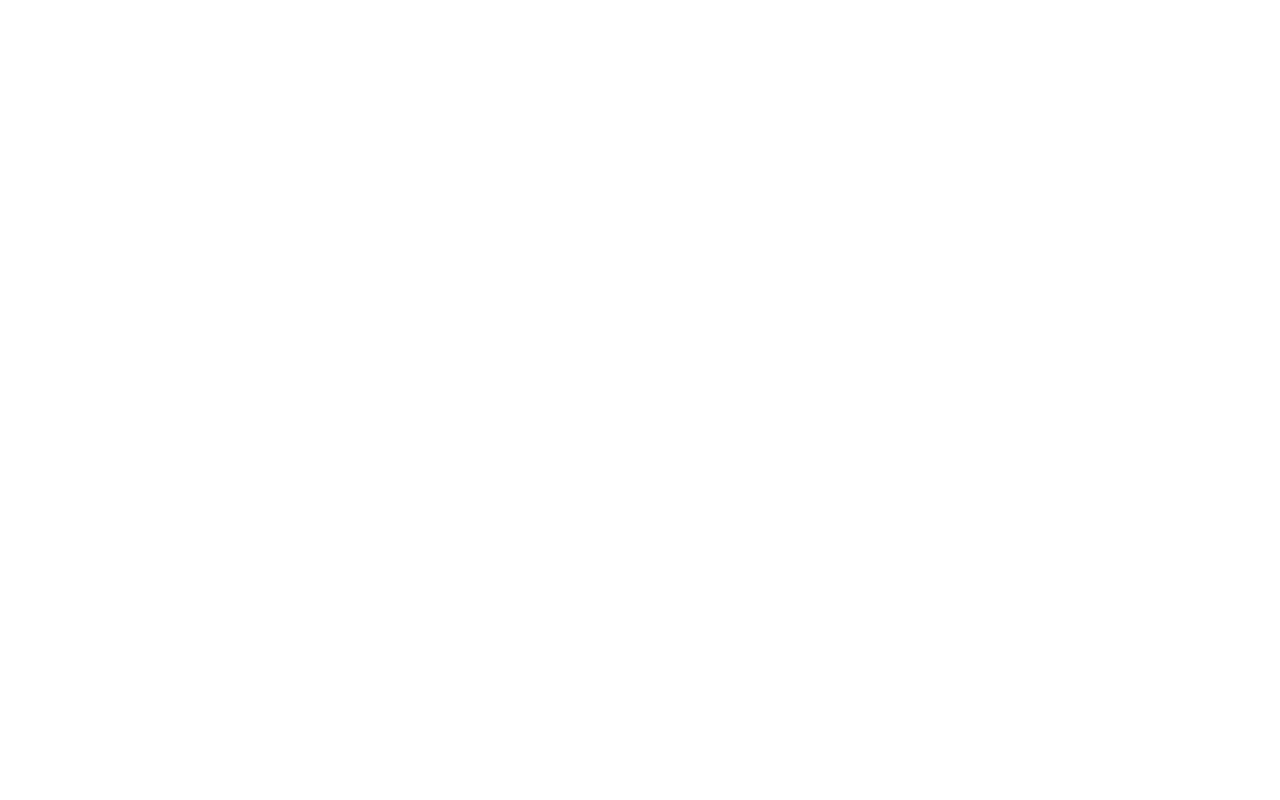
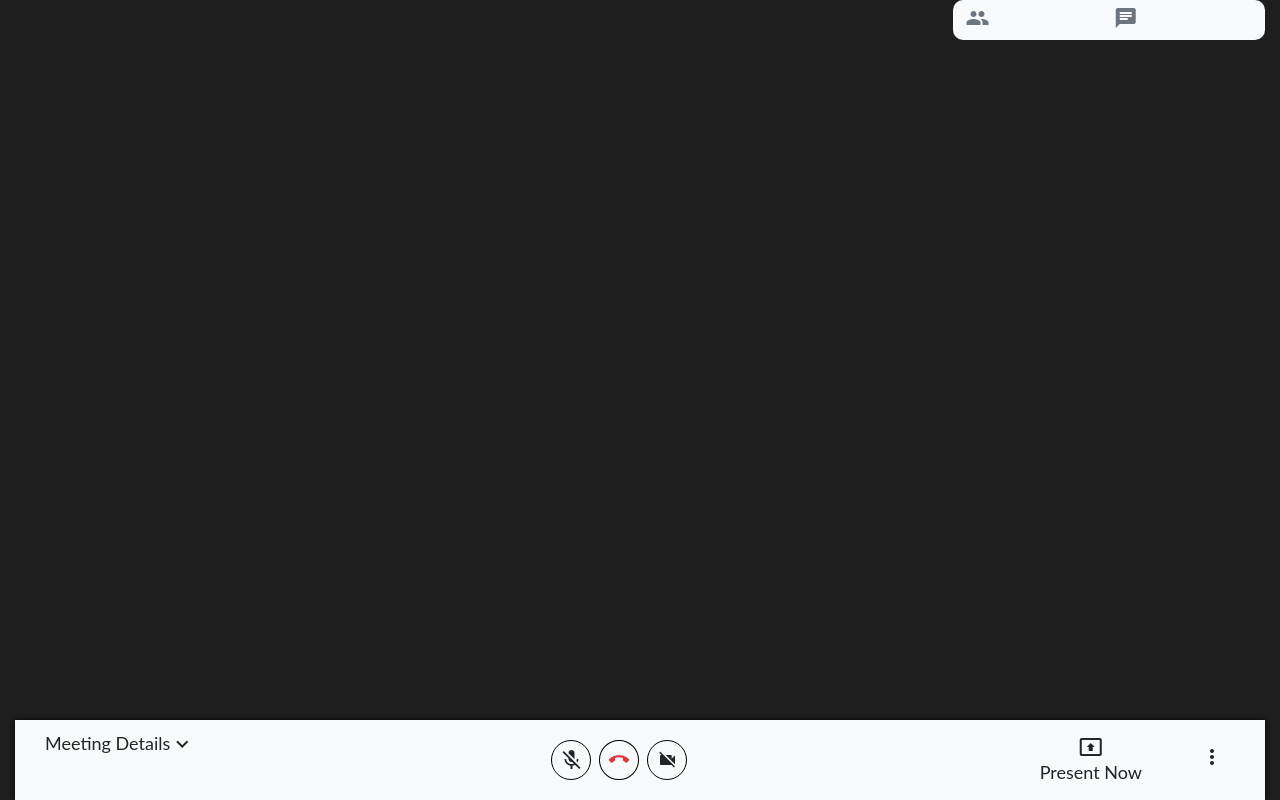
Before and after one commit to ganeshbhandarkar/surge, a website: page index.html in a window 1280 px wide. Drawn offline with Linux system fonts and the light colour scheme.

Commit message:
chat layer and video layer

```diff
--- a/index.html
+++ b/index.html
@@ -0,0 +1,90 @@
+<!DOCTYPE html>
+<html lang="en">
+<head>
+    <meta charset="UTF-8">
+    <meta http-equiv="X-UA-Compatible" content="IE=edge">
+    <meta name="viewport" content="width=device-width, initial-scale=1.0">
+    <title>Surge</title>
+    <link rel="stylesheet" href="public/Assets/css/bootstrap.min.css">
+    <link rel="stylesheet" href="http://fonts.googleapis.com/icon?family=Material+Icons">
+    <link rel="stylesheet" href="public/Assets/css/style.css">
+</head>
+<body>
+    <!-- chat room  -->
+    <main class="container-fluid d-flex flex-column home-wrap">
+        <!-- top area -->
+        <div class="g-top text=light">
+            <div class="top-remote-video-show-wrap d-flex">
+                <div id="meetingContainer" class="w-75 d-none">
+                    <div class="call-wrap" style="background-color: black;">
+                        <div class="video-wrap" id="divUsers" style="display: flex;flex-wrap: wrap;">
+                            <!-- self camera -->
+                            <div id="me" class="userbox display-center flex-column">
+                                <h2 class="display-center" style="font-size: 14px;"></h2>
+                                <div class="display-center">
+                                    <video autoplay muted id="localVideoPlayer"></video>
+                                </div>
+                            </div>
+                            <!-- other users camera  -->
+                            <div id="otherTemplate" class="userbox display-center flex-column" style="display: none;">
+                                <h2 class="display-center" style="font-size: 14px;"></h2>
+                                <div class="display-center">
+                                    <video autoplay muted></video>
+                                    <audio autoplay muted controls style="display: none;"></audio>
+                                </div>
+                            </div>
+                        </div>
+                    </div>
+                </div>
+            </div>
+            <!-- left portion but aligned right chat portion-->
+            <div class="g-top-left bg-light text-secondary w-25 d-flex align-items-center pl-2 pr-2">
+                <div class="top-left-participant-wrap pt-2 cursor-pointer">
+                    <div class="top-left-participant-icon">
+                        <span class="material-icons">people</span>
+                    </div>
+                    <div class="top-left-participant-count"></div>
+                </div>
+                <div class="top-left-chat-wrap pt-2 cursor-pointer">
+                    <span class="material-icons">chat</span>
+                </div>
+                <div class="top-left-time-wrap">
+
+                </div>
+            </div>
+        </div>
+        <!-- bottom area -->
+        <div class="g-bottom bg-light m-0 d-flex justify-content-between align-items-center">
+            <div class="bottom-left" style="height: 10vh;">
+                <div class="display-center cursor-pointer meeting-details-button">
+                    Meeting Details
+                    <span class="material-icons">keyboard_arrow_down</span>
+                </div>
+            </div>
+            <div class="bottom-middle d-flex justify-content-center align-items-center" style="height: 10vh;">
+                <div class="mic-toggle-wrap action-icon-style display-center mr-2 cursor-pointer" id="micMuteUnmute">
+                    <spa class="material-icons">mic_off</spa>
+                </div>
+                <div class="end-call-wrap action-icon-style display-center mr-2 cursor-pointer">
+                    <span class="material-icons text-danger">call</span>
+                </div>
+                <div class="video-toggle-wrap action-icon-style display-center cursor-pointer">
+                    <span class="material-icons">videocam_off</span>
+                </div>
+            </div>
+            <div class="bottom-right d-flex justify-content-center align-items-center mr-3 " style="height: 10vh;">
+                <div class="present-now-wrap d-flex justify-content-center flex-column align-items-center mr-5 cursor-pointer">
+                    <span class="material-icons">present_to_all</span>
+                    <div>Present Now</div>
+                </div>
+                <div class="option-wrap cursor-pointer display-center" style="height: 10vh;position: relative;">
+                    <div class="options-icon">
+                        <span class="material-icons">more_vert</span>
+                    </div>
+                </div>
+            </div>
+        </div>
+    </main>
+
+</body>
+</html>
--- a/public/Assets/css/style.css
+++ b/public/Assets/css/style.css
@@ -1,3 +1,6 @@
+
+/* action-page */
+
 body{
     font-family: robot,lato !important;
     font-size: large;
@@ -44,4 +47,86 @@ textarea:focus ,input:focus{
 }
 .jumbotron{
     background: white;
+
 }
+
+
+/* index-page */
+
+.home-wrap{
+    background-color: rgb(30, 30, 30);
+}
+.g-top{
+    height: 90vh;
+    position: relative;
+}
+
+.video-wrap{
+    height: 600px;
+}
+
+.video-wrap{
+    flex : 1 1 250px;
+    border: 1px solid white;
+}
+
+.g-top-left{
+    justify-content: space-between;
+    position: absolute;
+    right: 0;
+    height: 5vh;
+    top: 0;
+    border-radius: 10px;
+}
+
+.top-left-participant-wrap{
+    position: relative;
+}
+
+.cursor-pointer{
+    cursor: pointer;
+    padding: 5px;
+}
+
+.cursor-pointer:hover{
+    cursor: pointer;
+    padding: 5px;
+    background-color: rgb(226, 225, 225);
+    border-radius: 5px;
+}
+
+.top-left-participant-count{
+    position: absolute;
+    top: -2px;
+    right: -3px;
+    font-size: 15px;
+}
+
+.g-bottom{
+    /* margin: 0 -10px !important; */
+    padding: 0 20px;
+    box-shadow: 0 0 5px black;
+    z-index: 2;
+}
+
+.bottom-left{
+    position: relative;
+    padding: 5px;
+}
+
+.action-icon-style{
+    font-size: 8px !important;
+    height: 40px;
+    width: 40px;
+    border: 1px solid black;
+    border-radius: 50px;
+}
+
+.action-icon-style span.material-icons{
+    font-size: 20px;
+}
+
+.end-call-wrap{
+    -ms-transform: rotate(135deg);
+    transform: rotate(135deg);
+}
```
